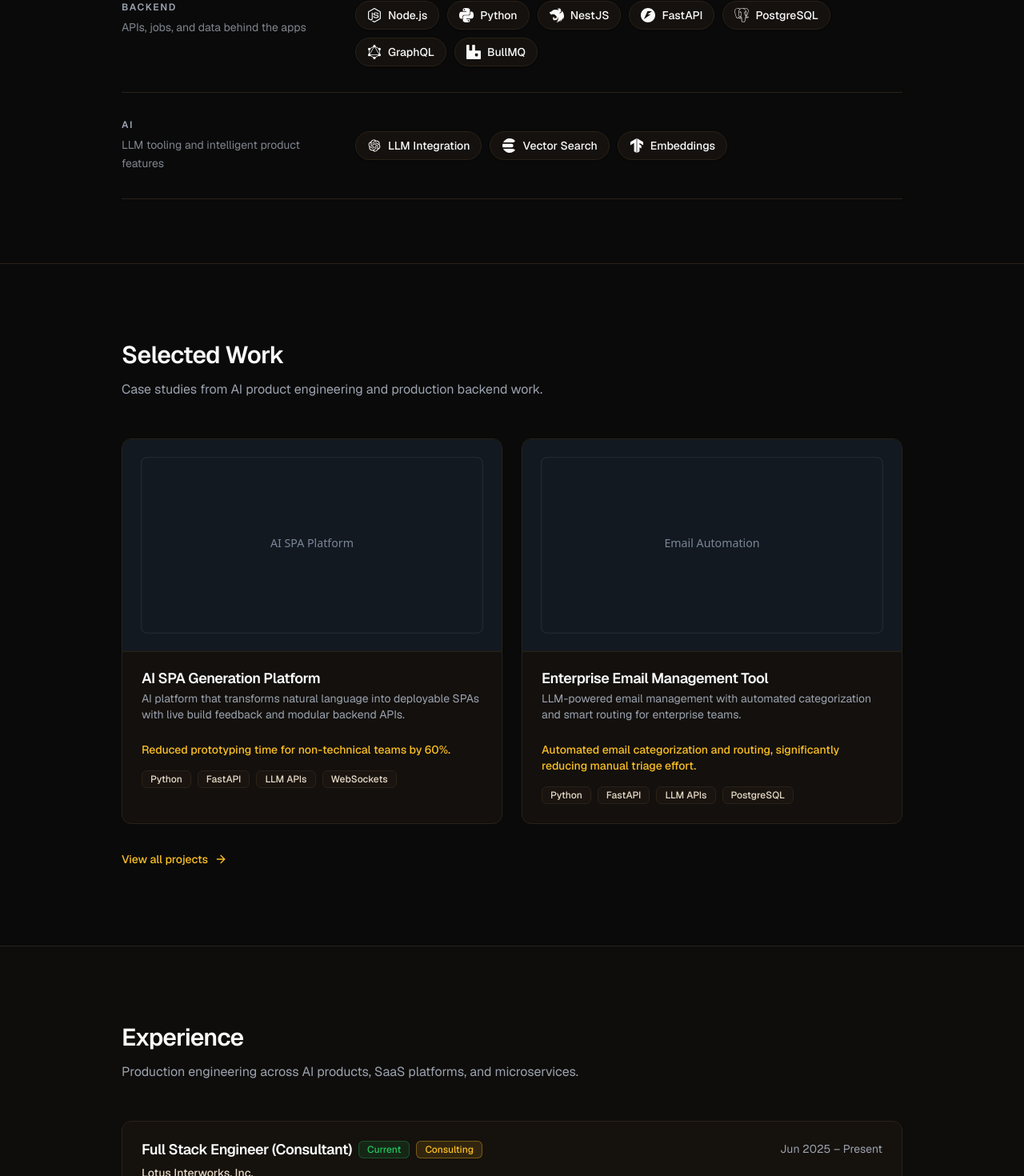
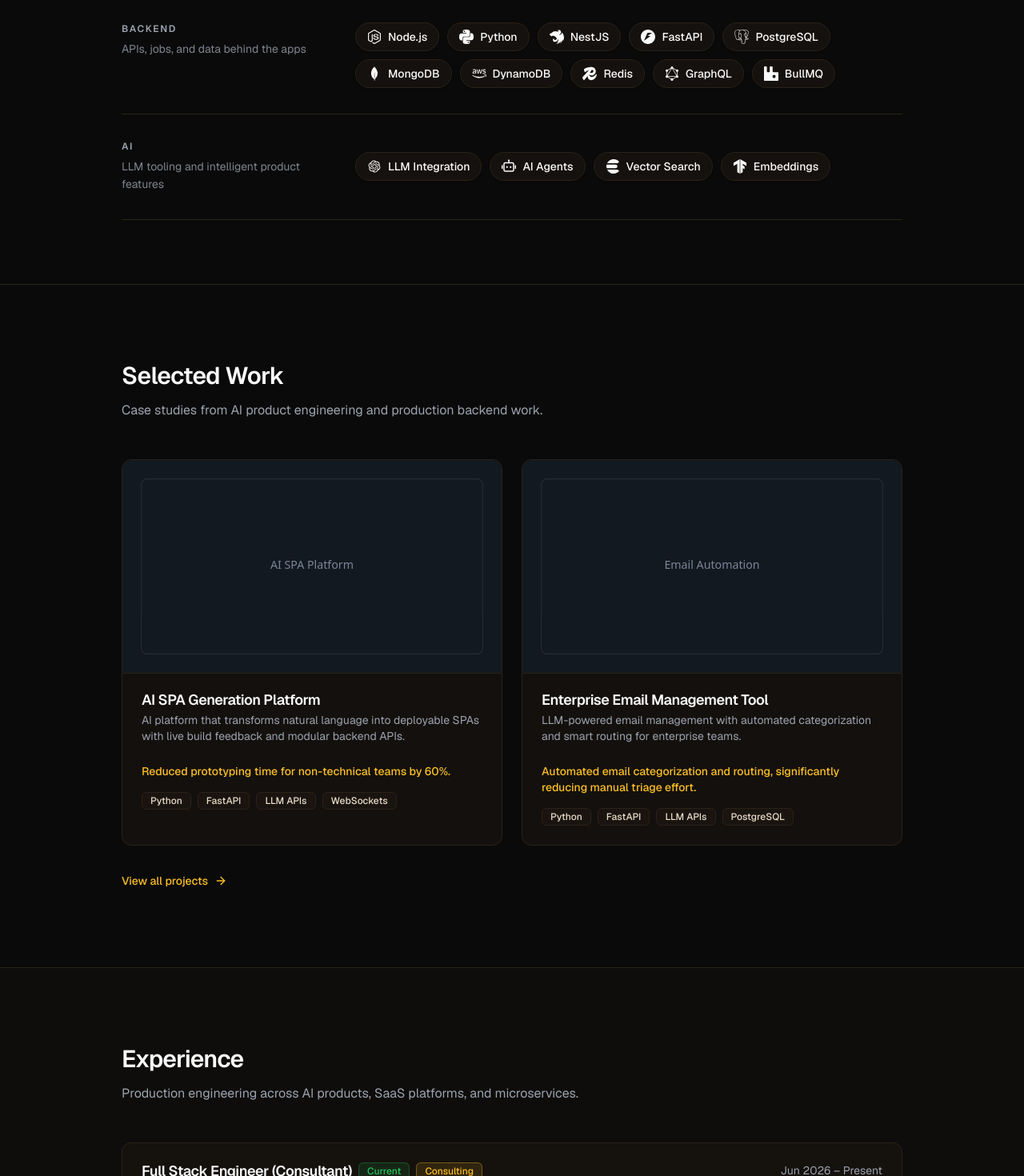
Before and after one commit to hirakroya50/portfolio, a Next.js app: page / in a window 1280 px wide. Shown: the part 1265-2735 px from the top of the page at 80% size. Built offline with nearby package versions, Linux system fonts and the light colour scheme.

Commit message:
Enhance HeroSocialLinks component by adding GitHub link and icon. Update TechIcon component to include new icons for Cloudflare, DigitalOcean, MongoDB, and AI Agents. Modify experience and education data for accuracy, and add C++ to skills list.

```diff
--- a/components/sections/hero-social-links.tsx
+++ b/components/sections/hero-social-links.tsx
@@ -1,7 +1,7 @@
 "use client";
 
 import Link from "next/link";
-import { SiLeetcode } from "react-icons/si";
+import { SiGithub, SiLeetcode } from "react-icons/si";
 
 import { cn } from "@/lib/utils";
 import type { Profile } from "@/lib/schemas";
@@ -60,6 +60,7 @@ export function HeroSocialLinks({ profile }: HeroSocialLinksProps) {
   const links = [
     { label: "Telegram", href: profile.telegram, external: true, icon: TelegramIcon },
     { label: "LinkedIn", href: profile.linkedin, external: true, icon: LinkedInIcon },
+    { label: "GitHub", href: profile.github, external: true, icon: SiGithub },
     { label: "X", href: profile.x, external: true, icon: XIcon },
     { label: "LeetCode", href: profile.leetcode, external: true, icon: SiLeetcode },
     { label: "Email", href: `mailto:${profile.email}`, external: false, icon: MailIcon },
--- a/components/sections/hero.tsx
+++ b/components/sections/hero.tsx
@@ -43,7 +43,10 @@ export function Hero() {
               {profile.title}
             </p>
             <p className="mt-1 text-sm text-muted">
-              {profile.yearsExperience} years of experience · {profile.location}
+              <span className="text-xl font-semibold text-foreground sm:text-2xl">
+                {profile.yearsExperience} years of experience
+              </span>
+              <span className="text-muted"> · {profile.location}</span>
             </p>
           </div>
         </div>
--- a/components/sections/tech-icon.tsx
+++ b/components/sections/tech-icon.tsx
@@ -1,12 +1,15 @@
 import { FaAws } from "react-icons/fa6";
-import { RiOpenaiFill } from "react-icons/ri";
+import { RiOpenaiFill, RiRobot2Line } from "react-icons/ri";
 import {
   SiCircleci,
+  SiCloudflare,
+  SiDigitalocean,
   SiDocker,
   SiElasticsearch,
   SiFastapi,
   SiGithubactions,
   SiGraphql,
+  SiMongodb,
   SiNestjs,
   SiNextdotjs,
   SiNodedotjs,
@@ -26,8 +29,11 @@ import { cn } from "@/lib/utils";
 
 const iconMap: Record<string, IconType> = {
   aws: FaAws,
+  dynamodb: FaAws,
   docker: SiDocker,
   redis: SiRedis,
+  cloudflare: SiCloudflare,
+  digitalocean: SiDigitalocean,
   "github-actions": SiGithubactions,
   cicd: SiCircleci,
   "react-native": TbBrandReactNative,
@@ -40,9 +46,11 @@ const iconMap: Record<string, IconType> = {
   nestjs: SiNestjs,
   fastapi: SiFastapi,
   postgresql: SiPostgresql,
+  mongodb: SiMongodb,
   graphql: SiGraphql,
   bullmq: SiRabbitmq,
   llm: RiOpenaiFill,
+  "ai-agents": RiRobot2Line,
   "vector-search": SiElasticsearch,
   embeddings: SiTensorflow,
 };
--- a/content/build-with.ts
+++ b/content/build-with.ts
@@ -6,6 +6,8 @@ export const buildWithCategories = [
       { name: "AWS", slug: "aws" },
       { name: "Docker", slug: "docker" },
       { name: "Redis", slug: "redis" },
+      { name: "Cloudflare", slug: "cloudflare" },
+      { name: "DigitalOcean", slug: "digitalocean" },
       { name: "GitHub Actions", slug: "github-actions" },
       { name: "CI/CD", slug: "cicd" },
     ],
@@ -34,6 +36,9 @@ export const buildWithCategories = [
       { name: "NestJS", slug: "nestjs" },
       { name: "FastAPI", slug: "fastapi" },
       { name: "PostgreSQL", slug: "postgresql" },
+      { name: "MongoDB", slug: "mongodb" },
+      { name: "DynamoDB", slug: "dynamodb" },
+      { name: "Redis", slug: "redis" },
       { name: "GraphQL", slug: "graphql" },
       { name: "BullMQ", slug: "bullmq" },
     ],
@@ -43,6 +48,7 @@ export const buildWithCategories = [
     description: "LLM tooling and intelligent product features",
     items: [
       { name: "LLM Integration", slug: "llm" },
+      { name: "AI Agents", slug: "ai-agents" },
       { name: "Vector Search", slug: "vector-search" },
       { name: "Embeddings", slug: "embeddings" },
     ],
--- a/content/experience.ts
+++ b/content/experience.ts
@@ -4,7 +4,7 @@ export const experience = [
     company: "Lotus Interworks, Inc.",
     role: "Full Stack Engineer (Consultant)",
     type: "Consulting",
-    period: "Jun 2025 – Present",
+    period: "Jun 2026 – Present",
     location: "Los Angeles, USA · Remote",
     current: true,
     highlights: [
@@ -19,9 +19,9 @@ export const experience = [
     company: "Metaverse Ventures Pvt. Ltd.",
     role: "Full Stack Engineer",
     type: "Full-time",
-    period: "Oct 2024 – Present",
+    period: "Oct 2024 – May 2026",
     location: "Hyderabad, India · Remote",
-    current: true,
+    current: false,
     highlights: [
       "Developed and maintained scalable SaaS and Web3 applications using Next.js, FastAPI, and NestJS microservices.",
       "Implemented JWT authentication, RBAC authorization, and OTP verification systems.",
@@ -64,6 +64,6 @@ export const education = [
     degree: "B.Tech, Electrical Engineering",
     institution:
       "Maulana Abul Kalam Azad University of Technology, West Bengal",
-    year: "2020",
+    year: "Aug 2016 – May 2020",
   },
 ];
--- a/content/skills.ts
+++ b/content/skills.ts
@@ -2,6 +2,7 @@ export const skillGroups = [
   {
     category: "Languages & Frameworks",
     skills: [
+      "C++",
       "Node.js",
       "Python",
       "TypeScript",
```
